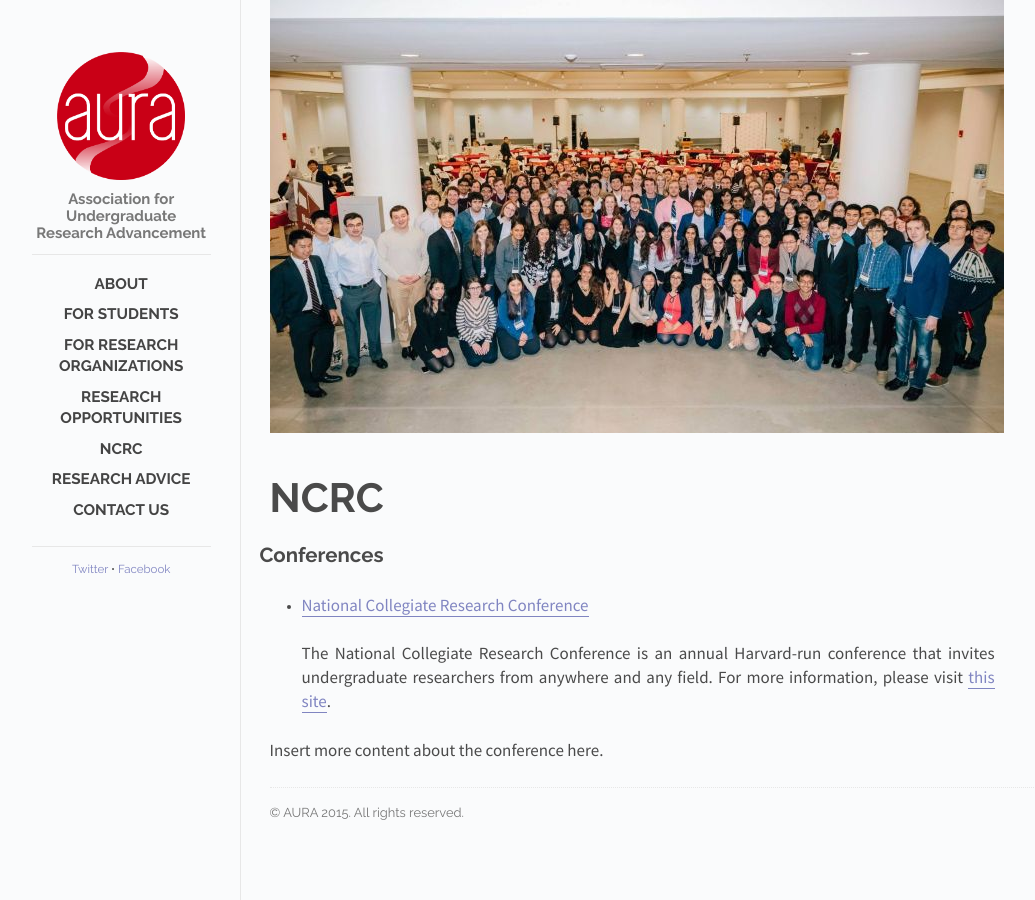
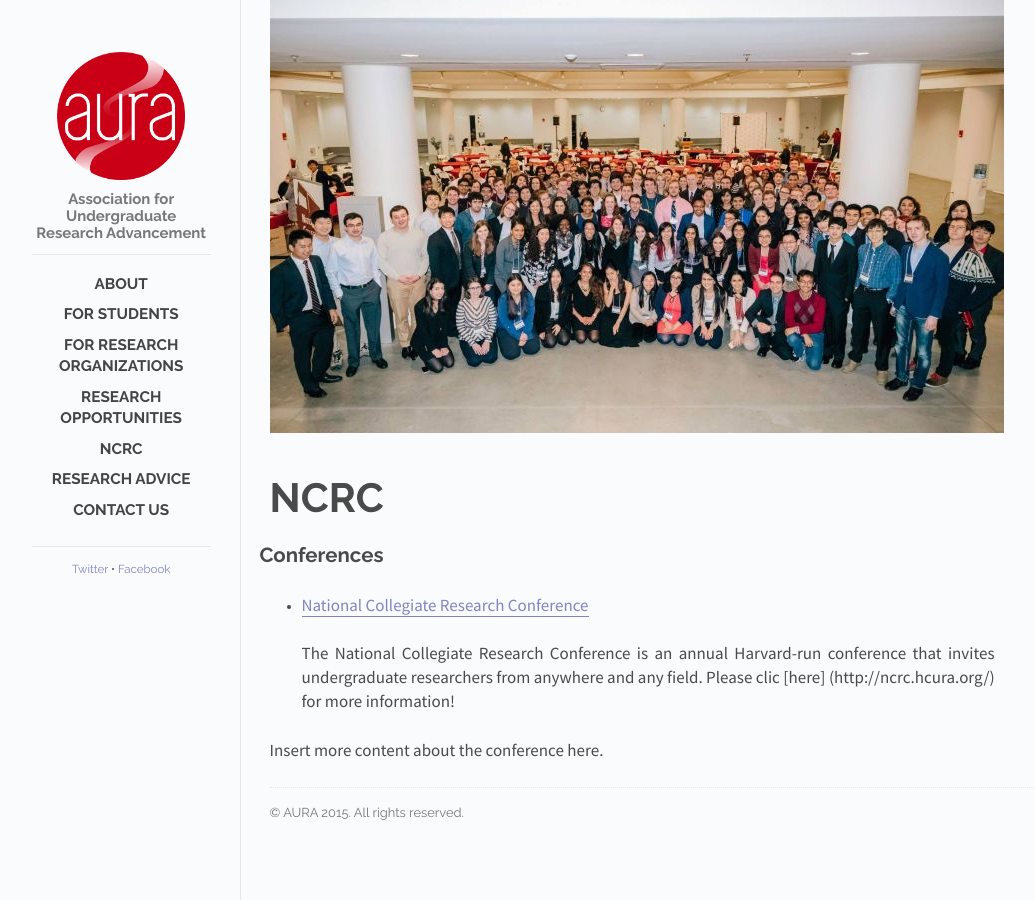
Before and after one commit to kraftp/aura_website, a Jekyll site: the page built from NCRC.md, in a window 1280 px wide. Shown: the whole page, without its empty margins (118-1153 px from the left). Built offline with Jekyll 4.4.1, drawn with Linux system fonts in a browser that asks for light colours; Markdown is read by kramdown in place of the engine named in the settings.

Commit message:
Update NCRC.md

```diff
--- a/NCRC.md
+++ b/NCRC.md
@@ -9,6 +9,6 @@ categories: posts
 ## Conferences
 * [National Collegiate Research Conference](ncrc.hcura.org)
 
-	The National Collegiate Research Conference is an annual Harvard-run conference that invites undergraduate researchers from anywhere and any field. For more information, please visit [this site](http://ncrc.hcura.org/).
+	The National Collegiate Research Conference is an annual Harvard-run conference that invites undergraduate researchers from anywhere and any field. Please clic [here] (http://ncrc.hcura.org/) for more information!
 
 Insert more content about the conference here.
```
